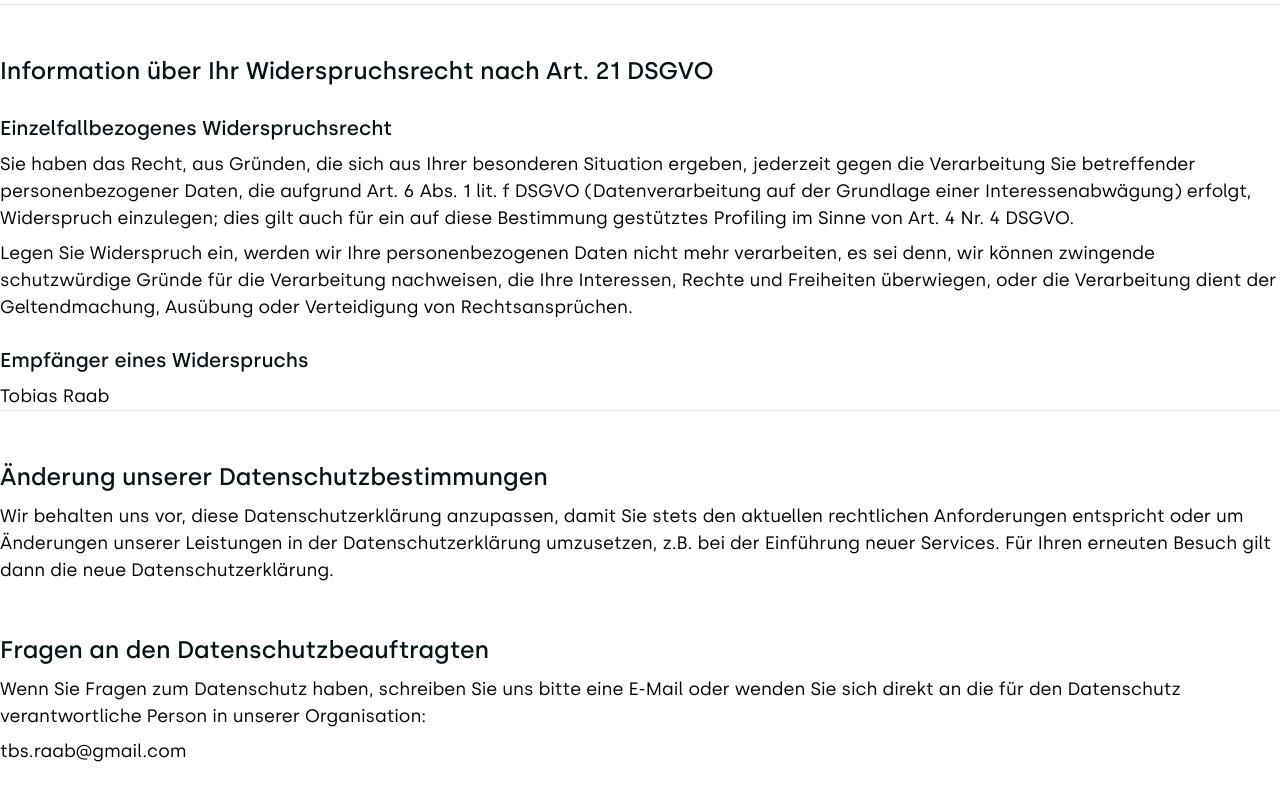
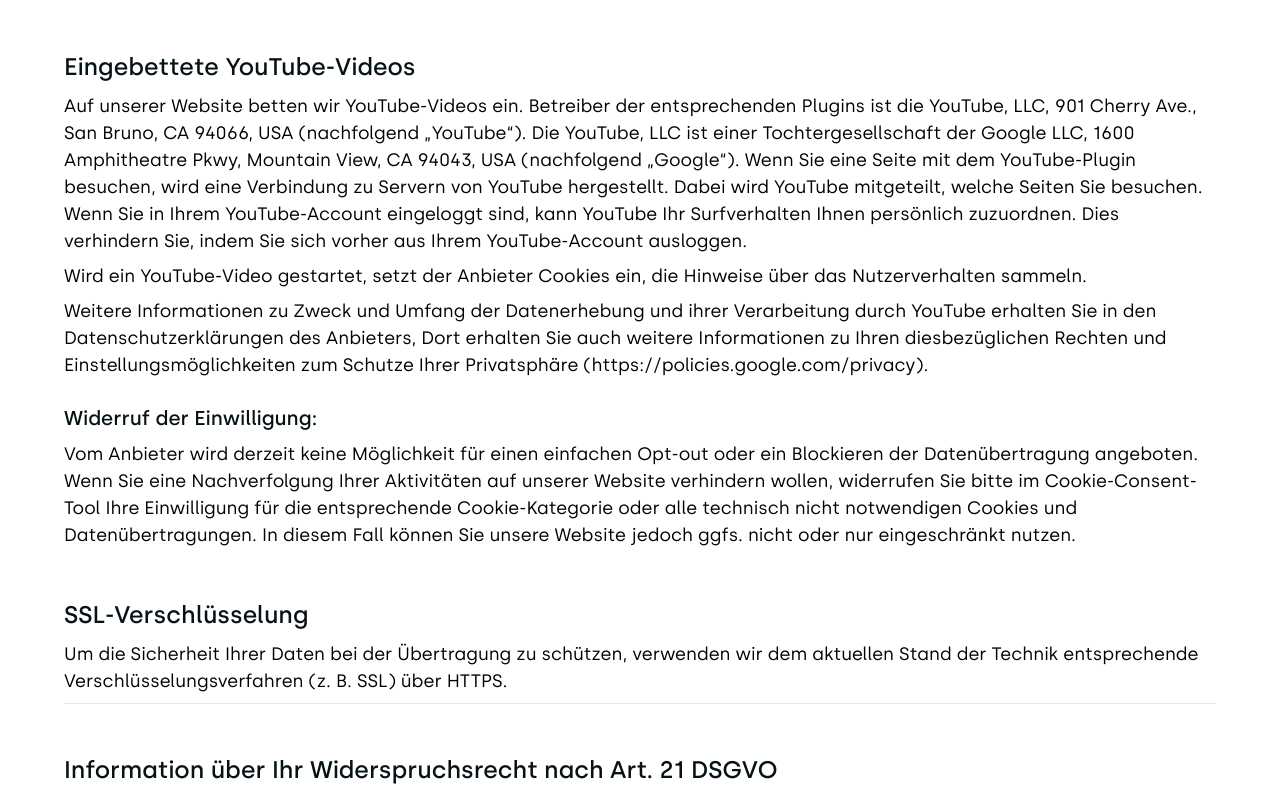
Before and after one commit to tobiasraab/portfolio_tobiasraab, a Nuxt app: page /datenschutzerklaerung in a window 1280 px wide. Shown: the part 1732-2518 px from the top of the page. Built offline with nearby package versions, Linux system fonts and the light colour scheme; what particles.vue would draw is missing.

Commit message:
Update datenschutzerklaerung.vue

```diff
--- a/pages/datenschutzerklaerung.vue
+++ b/pages/datenschutzerklaerung.vue
@@ -1,38 +1,63 @@
 <template>
-  <div class="m-auto max-w-screen-2xl text-template">
+  <div class="m-auto max-w-screen-2xl px-4 sm:px-8 md:px-16 mb-32 datenschutz-template">
     <h1>Datenschutzerklärung</h1>
-    <p>Verantwortlicher im Sinne der Datenschutzgesetze, insbesondere der EU-Datenschutzgrundverordnung (DSGVO), ist:
+    <p>
+      Verantwortlicher im Sinne der Datenschutzgesetze, insbesondere der
+      EU-Datenschutzgrundverordnung (DSGVO), ist:
     </p>
     <p>Tobias Raab</p>
-    <p>tbs.raab@gmail.com</p>
     <h2>Ihre Betroffenenrechte</h2>
-    <p>Unter den angegebenen Kontaktdaten unseres Datenschutzbeauftragten können Sie jederzeit folgende Rechte ausüben:
+    <p>
+      Unter den angegebenen Kontaktdaten unseres Datenschutzbeauftragten können
+      Sie jederzeit folgende Rechte ausüben:
     </p>
     <ul>
-      <li>Auskunft über Ihre bei uns gespeicherten Daten und deren Verarbeitung (Art. 15 DSGVO),</li>
+      <li>
+        Auskunft über Ihre bei uns gespeicherten Daten und deren Verarbeitung
+        (Art. 15 DSGVO),
+      </li>
       <li>Berichtigung unrichtiger personenbezogener Daten (Art. 16 DSGVO),</li>
       <li>Löschung Ihrer bei uns gespeicherten Daten (Art. 17 DSGVO),</li>
-      <li>Einschränkung der Datenverarbeitung, sofern wir Ihre Daten aufgrund gesetzlicher Pflichten noch nicht löschen
-        dürfen (Art. 18 DSGVO),</li>
-      <li>Widerspruch gegen die Verarbeitung Ihrer Daten bei uns (Art. 21 DSGVO) und</li>
-      <li>Datenübertragbarkeit, sofern Sie in die Datenverarbeitung eingewilligt haben oder einen Vertrag mit uns
-        abgeschlossen haben (Art. 20 DSGVO).</li>
+      <li>
+        Einschränkung der Datenverarbeitung, sofern wir Ihre Daten aufgrund
+        gesetzlicher Pflichten noch nicht löschen dürfen (Art. 18 DSGVO),
+      </li>
+      <li>
+        Widerspruch gegen die Verarbeitung Ihrer Daten bei uns (Art. 21 DSGVO)
+        und
+      </li>
+      <li>
+        Datenübertragbarkeit, sofern Sie in die Datenverarbeitung eingewilligt
+        haben oder einen Vertrag mit uns abgeschlossen haben (Art. 20 DSGVO).
+      </li>
     </ul>
-    <p>Sofern Sie uns eine Einwilligung erteilt haben, können Sie diese jederzeit mit Wirkung für die Zukunft
-      widerrufen.</p>
-    <p>Sie können sich jederzeit mit einer Beschwerde an eine Aufsichtsbehörde wenden, z. B. an die zuständige
-      Aufsichtsbehörde des Bundeslands Ihres Wohnsitzes oder an die für uns als verantwortliche Stelle zuständige
-      Behörde.</p>
-    <p>Eine Liste der Aufsichtsbehörden (für den nichtöffentlichen Bereich) mit Anschrift finden Sie unter: <a
-        href="https://www.bfdi.bund.de/DE/Service/Anschriften/Laender/Laender-node.html" target="_blank"
-        rel="noopener nofollow">https://www.bfdi.bund.de/DE/Service/Anschriften/Laender/Laender-node.html</a>.</p>
+    <p>
+      Sofern Sie uns eine Einwilligung erteilt haben, können Sie diese jederzeit
+      mit Wirkung für die Zukunft widerrufen.
+    </p>
+    <p>
+      Sie können sich jederzeit mit einer Beschwerde an eine Aufsichtsbehörde
+      wenden, z. B. an die zuständige Aufsichtsbehörde des Bundeslands Ihres
+      Wohnsitzes oder an die für uns als verantwortliche Stelle zuständige
+      Behörde.
+    </p>
+    <p>
+      Eine Liste der Aufsichtsbehörden (für den nichtöffentlichen Bereich) mit
+      Anschrift finden Sie unter:
+      <a href="https://www.bfdi.bund.de/DE/Service/Anschriften/Laender/Laender-node.html" target="_blank"
+        rel="noopener nofollow">https://www.bfdi.bund.de/DE/Service/Anschriften/Laender/Laender-node.html</a>.
+    </p>
     <p></p>
     <h2>Erfassung allgemeiner Informationen beim Besuch unserer Website</h2>
     <h3>Art und Zweck der Verarbeitung:</h3>
-    <p>Wenn Sie auf unsere Website zugreifen, d.h., wenn Sie sich nicht registrieren oder anderweitig Informationen
-      übermitteln, werden automatisch Informationen allgemeiner Natur erfasst. Diese Informationen (Server-Logfiles)
-      beinhalten etwa die Art des Webbrowsers, das verwendete Betriebssystem, den Domainnamen Ihres
-      Internet-Service-Providers, Ihre IP-Adresse und ähnliches. </p>
+    <p>
+      Wenn Sie auf unsere Website zugreifen, d.h., wenn Sie sich nicht
+      registrieren oder anderweitig Informationen übermitteln, werden
+      automatisch Informationen allgemeiner Natur erfasst. Diese Informationen
+      (Server-Logfiles) beinhalten etwa die Art des Webbrowsers, das verwendete
+      Betriebssystem, den Domainnamen Ihres Internet-Service-Providers, Ihre
+      IP-Adresse und ähnliches.
+    </p>
     <p>Sie werden insbesondere zu folgenden Zwecken verarbeitet:</p>
     <ul>
       <li>Sicherstellung eines problemlosen Verbindungsaufbaus der Website,</li>
@@ -40,66 +65,143 @@
       <li>Auswertung der Systemsicherheit und -stabilität sowie</li>
       <li>zur Optimierung unserer Website.</li>
     </ul>
-    <p>Wir verwenden Ihre Daten nicht, um Rückschlüsse auf Ihre Person zu ziehen. Informationen dieser Art werden von
-      uns ggfs. anonymisiert statistisch ausgewertet, um unseren Internetauftritt und die dahinterstehende Technik zu
-      optimieren. </p>
+    <p>
+      Wir verwenden Ihre Daten nicht, um Rückschlüsse auf Ihre Person zu ziehen.
+      Informationen dieser Art werden von uns ggfs. anonymisiert statistisch
+      ausgewertet, um unseren Internetauftritt und die dahinterstehende Technik
+      zu optimieren.
+    </p>
     <h3>Rechtsgrundlage und berechtigtes Interesse:</h3>
-    <p>Die Verarbeitung erfolgt gemäß Art. 6 Abs. 1 lit. f DSGVO auf Basis unseres berechtigten Interesses an der
-      Verbesserung der Stabilität und Funktionalität unserer Website.</p>
+    <p>
+      Die Verarbeitung erfolgt gemäß Art. 6 Abs. 1 lit. f DSGVO auf Basis
+      unseres berechtigten Interesses an der Verbesserung der Stabilität und
+      Funktionalität unserer Website.
+    </p>
     <h3>Empfänger:</h3>
-    <p>Empfänger der Daten sind ggf. technische Dienstleister, die für den Betrieb und die Wartung unserer Webseite als
-      Auftragsverarbeiter tätig werden.</p>
+    <p>
+      Empfänger der Daten sind ggf. technische Dienstleister, die für den
+      Betrieb und die Wartung unserer Webseite als Auftragsverarbeiter tätig
+      werden.
+    </p>
+    <p></p>
+    <h3>Drittlandtransfer:</h3>
+    <p>Die erhobenen Daten werden ggfs. in folgende Drittländer übertragen:</p>
+    <p>-</p>
+    <p>Folgende Datenschutzgarantien liegen vor:</p>
     <p></p>
     <h3>Speicherdauer:</h3>
-    <p>Die Daten werden gelöscht, sobald diese für den Zweck der Erhebung nicht mehr erforderlich sind. Dies ist für die
-      Daten, die der Bereitstellung der Website dienen, grundsätzlich der Fall, wenn die jeweilige Sitzung beendet ist.
+    <p>
+      Die Daten werden gelöscht, sobald diese für den Zweck der Erhebung nicht
+      mehr erforderlich sind. Dies ist für die Daten, die der Bereitstellung der
+      Website dienen, grundsätzlich der Fall, wenn die jeweilige Sitzung beendet
+      ist.
     </p>
     <p></p>
     <h3>Bereitstellung vorgeschrieben oder erforderlich:</h3>
-    <p>Die Bereitstellung der vorgenannten personenbezogenen Daten ist weder gesetzlich noch vertraglich vorgeschrieben.
-      Ohne die IP-Adresse ist jedoch der Dienst und die Funktionsfähigkeit unserer Website nicht gewährleistet. Zudem
-      können einzelne Dienste und Services nicht verfügbar oder eingeschränkt sein. Aus diesem Grund ist ein Widerspruch
-      ausgeschlossen. </p>
+    <p>
+      Die Bereitstellung der vorgenannten personenbezogenen Daten ist weder
+      gesetzlich noch vertraglich vorgeschrieben. Ohne die IP-Adresse ist jedoch
+      der Dienst und die Funktionsfähigkeit unserer Website nicht gewährleistet.
+      Zudem können einzelne Dienste und Services nicht verfügbar oder
+      eingeschränkt sein. Aus diesem Grund ist ein Widerspruch ausgeschlossen.
+    </p>
+    <p></p>
+    <h2>Eingebettete YouTube-Videos</h2>
+    <p>
+      Auf unserer Website betten wir YouTube-Videos ein. Betreiber der
+      entsprechenden Plugins ist die YouTube, LLC, 901 Cherry Ave., San Bruno,
+      CA 94066, USA (nachfolgend „YouTube“). Die YouTube, LLC ist einer
+      Tochtergesellschaft der Google LLC, 1600 Amphitheatre Pkwy, Mountain View,
+      CA 94043, USA (nachfolgend „Google“). Wenn Sie eine Seite mit dem
+      YouTube-Plugin besuchen, wird eine Verbindung zu Servern von YouTube
+      hergestellt. Dabei wird YouTube mitgeteilt, welche Seiten Sie besuchen.
+      Wenn Sie in Ihrem YouTube-Account eingeloggt sind, kann YouTube Ihr
+      Surfverhalten Ihnen persönlich zuzuordnen. Dies verhindern Sie, indem Sie
+      sich vorher aus Ihrem YouTube-Account ausloggen.
+    </p>
+    <p>
+      Wird ein YouTube-Video gestartet, setzt der Anbieter Cookies ein, die
+      Hinweise über das Nutzerverhalten sammeln.
+    </p>
+    <p>
+      Weitere Informationen zu Zweck und Umfang der Datenerhebung und ihrer
+      Verarbeitung durch YouTube erhalten Sie in den Datenschutzerklärungen des
+      Anbieters, Dort erhalten Sie auch weitere Informationen zu Ihren
+      diesbezüglichen Rechten und Einstellungsmöglichkeiten zum Schutze Ihrer
+      Privatsphäre (<a href="https://policies.google.com/privacy">https://policies.google.com/privacy</a>).
+    </p>
+    <h3>Widerruf der Einwilligung:</h3>
+    <p>
+      Vom Anbieter wird derzeit keine Möglichkeit für einen einfachen Opt-out
+      oder ein Blockieren der Datenübertragung angeboten. Wenn Sie eine
+      Nachverfolgung Ihrer Aktivitäten auf unserer Website verhindern wollen,
+      widerrufen Sie bitte im Cookie-Consent-Tool Ihre Einwilligung für die
+      entsprechende Cookie-Kategorie oder alle technisch nicht notwendigen
+      Cookies und Datenübertragungen. In diesem Fall können Sie unsere Website
+      jedoch ggfs. nicht oder nur eingeschränkt nutzen.
+    </p>
     <p></p>
     <h2>SSL-Verschlüsselung</h2>
-    <p>Um die Sicherheit Ihrer Daten bei der Übertragung zu schützen, verwenden wir dem aktuellen Stand der Technik
-      entsprechende Verschlüsselungsverfahren (z. B. SSL) über HTTPS.</p>
+    <p>
+      Um die Sicherheit Ihrer Daten bei der Übertragung zu schützen, verwenden
+      wir dem aktuellen Stand der Technik entsprechende
+      Verschlüsselungsverfahren (z. B. SSL) über HTTPS.
+    </p>
     <p></p>
-    <hr>
+    <hr />
     <h2>Information über Ihr Widerspruchsrecht nach Art. 21 DSGVO</h2>
     <h3>Einzelfallbezogenes Widerspruchsrecht</h3>
-    <p>Sie haben das Recht, aus Gründen, die sich aus Ihrer besonderen Situation ergeben, jederzeit gegen die
-      Verarbeitung Sie betreffender personenbezogener Daten, die aufgrund Art. 6 Abs. 1 lit. f DSGVO (Datenverarbeitung
-      auf der Grundlage einer Interessenabwägung) erfolgt, Widerspruch einzulegen; dies gilt auch für ein auf diese
-      Bestimmung gestütztes Profiling im Sinne von Art. 4 Nr. 4 DSGVO.</p>
-    <p>Legen Sie Widerspruch ein, werden wir Ihre personenbezogenen Daten nicht mehr verarbeiten, es sei denn, wir
-      können zwingende schutzwürdige Gründe für die Verarbeitung nachweisen, die Ihre Interessen, Rechte und Freiheiten
-      überwiegen, oder die Verarbeitung dient der Geltendmachung, Ausübung oder Verteidigung von Rechtsansprüchen.</p>
+    <p>
+      Sie haben das Recht, aus Gründen, die sich aus Ihrer besonderen Situation
+      ergeben, jederzeit gegen die Verarbeitung Sie betreffender
+      personenbezogener Daten, die aufgrund Art. 6 Abs. 1 lit. f DSGVO
+      (Datenverarbeitung auf der Grundlage einer Interessenabwägung) erfolgt,
+      Widerspruch einzulegen; dies gilt auch für ein auf diese Bestimmung
+      gestütztes Profiling im Sinne von Art. 4 Nr. 4 DSGVO.
+    </p>
+    <p>
+      Legen Sie Widerspruch ein, werden wir Ihre personenbezogenen Daten nicht
+      mehr verarbeiten, es sei denn, wir können zwingende schutzwürdige Gründe
+      für die Verarbeitung nachweisen, die Ihre Interessen, Rechte und
+      Freiheiten überwiegen, oder die Verarbeitung dient der Geltendmachung,
+      Ausübung oder Verteidigung von Rechtsansprüchen.
+    </p>
     <h3>Empfänger eines Widerspruchs</h3>
     <p>Tobias Raab</p>
-    <hr>
+    <hr />
     <h2>Änderung unserer Datenschutzbestimmungen</h2>
-    <p>Wir behalten uns vor, diese Datenschutzerklärung anzupassen, damit Sie stets den aktuellen rechtlichen
-      Anforderungen entspricht oder um Änderungen unserer Leistungen in der Datenschutzerklärung umzusetzen, z.B. bei
-      der Einführung neuer Services. Für Ihren erneuten Besuch gilt dann die neue Datenschutzerklärung.</p>
+    <p>
+      Wir behalten uns vor, diese Datenschutzerklärung anzupassen, damit sie
+      stets den aktuellen rechtlichen Anforderungen entspricht oder um
+      Änderungen unserer Leistungen in der Datenschutzerklärung umzusetzen, z.B.
+      bei der Einführung neuer Services. Für Ihren erneuten Besuch gilt dann die
+      neue Datenschutzerklärung.
+    </p>
     <h2>Fragen an den Datenschutzbeauftragten</h2>
-    <p>Wenn Sie Fragen zum Datenschutz haben, schreiben Sie uns bitte eine E-Mail oder wenden Sie sich direkt an die für
-      den Datenschutz verantwortliche Person in unserer Organisation:</p>
-    <p>tbs.raab@gmail.com</p>
+    <p>
+      Wenn Sie Fragen zum Datenschutz haben, schreiben Sie uns bitte eine E-Mail
+      oder wenden Sie sich direkt an die für den Datenschutz verantwortliche
+      Person in unserer Organisation:
+    </p>
+    <p>Tobias Raab<br>
+    tbs.raab@gmail.com</p>
   </div>
 </template>
 
 <script>
   export default {
-    name: 'datenschutzerklaerung',
-    layout: 'project',
-    components: {
-    }
-  }
+    name: "datenschutzerklaerung",
+    layout: "layout-red",
+    components: {},
+  };
 
 </script>
 
 <style scoped>
+  .datenschutz-template{
+    position: relative;
+    z-index: 3;
+  }
   h1 {
     font-family: "silkamedium";
     font-size: 32px;
@@ -125,4 +227,5 @@
     font-family: "silkaregular";
     font-size: 18px;
   }
+
 </style>
```
